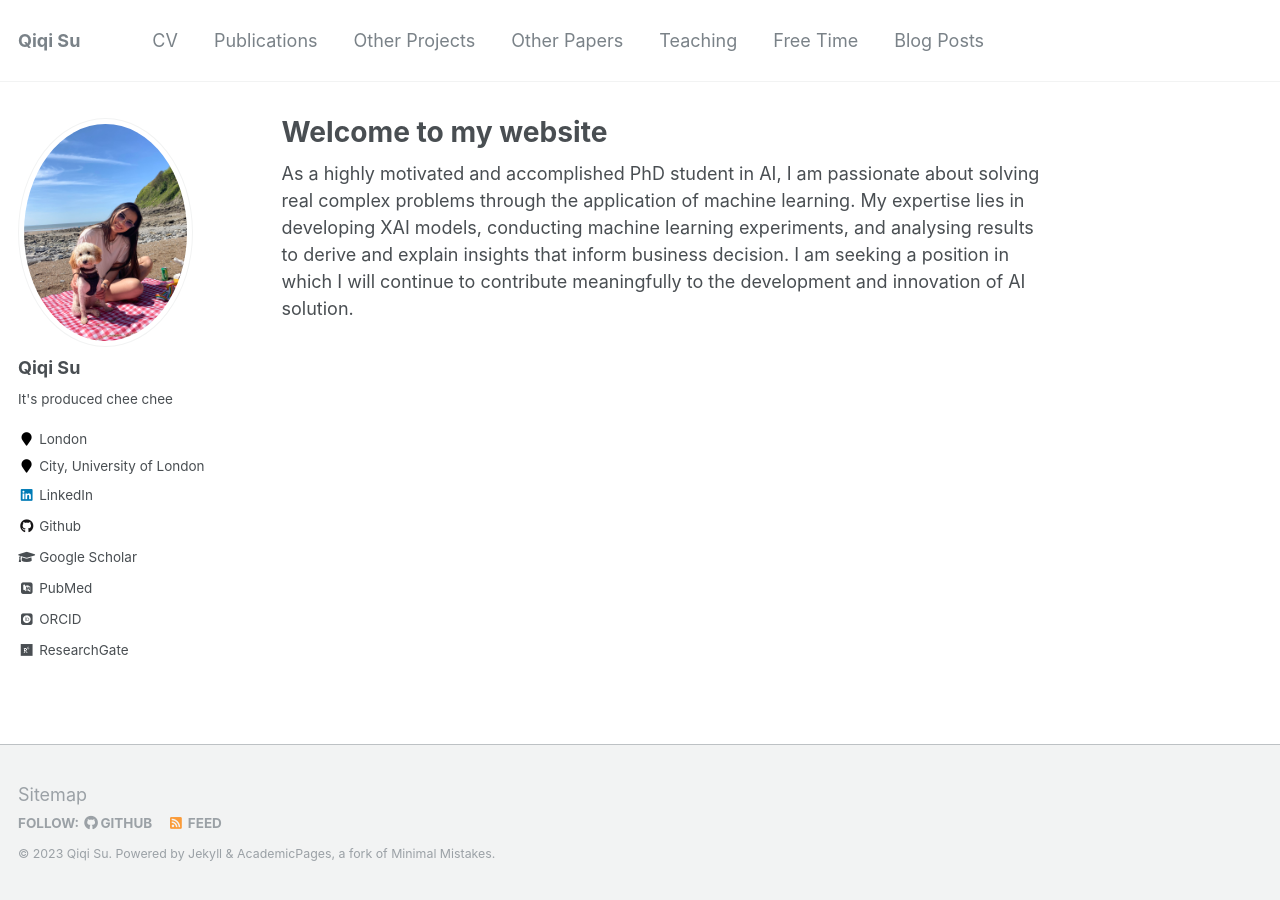
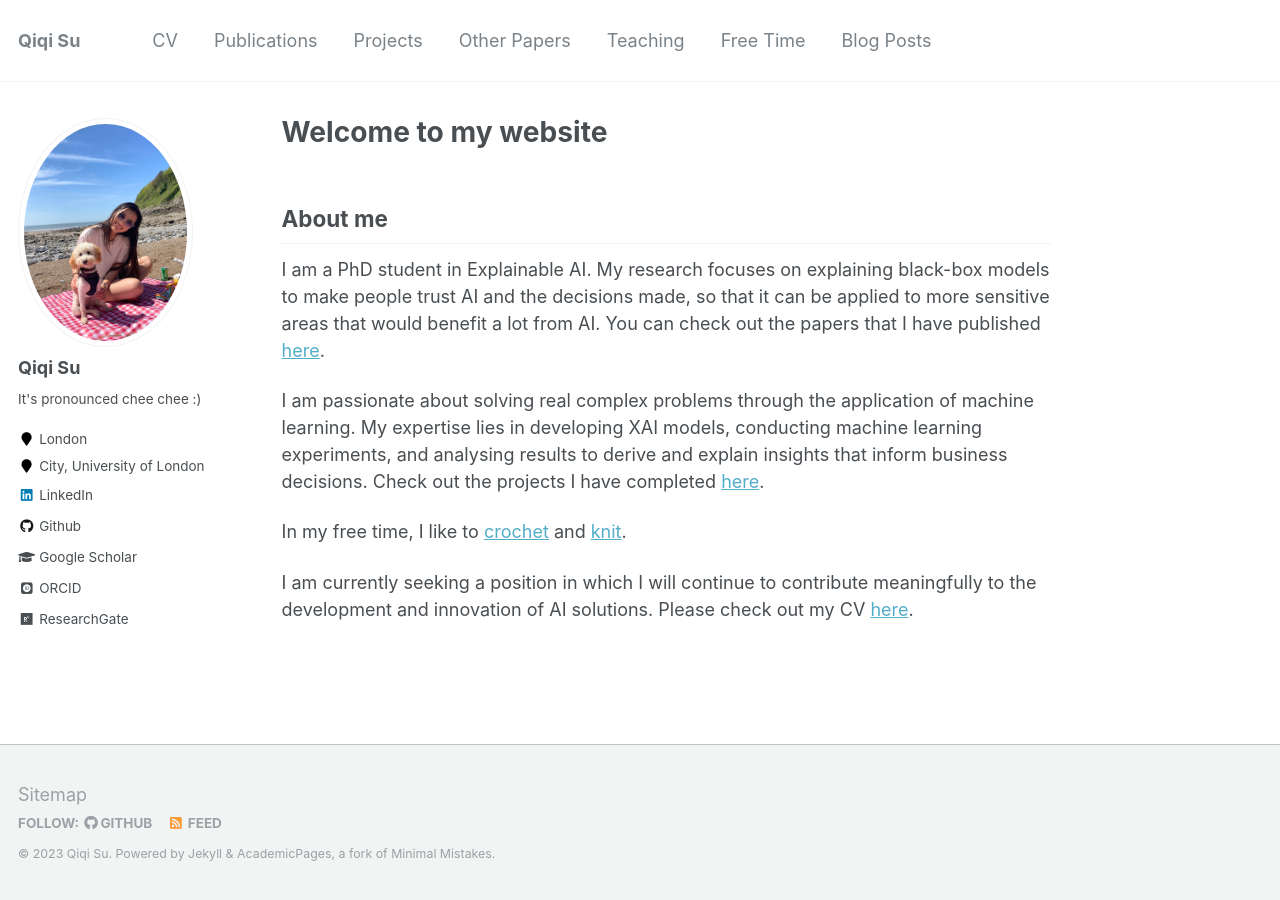
Before and after one commit to qisuqi/qiqisu.github.io, a Jekyll site: the page built from docs/_pages/about.md, in a window 1280 px wide. Built offline with Jekyll 4.4.1, drawn with Linux system fonts in a browser that asks for light colours; some web fonts are replaced.

Commit message:
Adding contents

```diff
--- a/docs/_config.yml
+++ b/docs/_config.yml
@@ -82,10 +82,10 @@ analytics:
 author:
   name             : "Qiqi Su"
   avatar           : "profile.png"
-  bio              : "It's produced chee chee"
+  bio              : "It's pronounced chee chee :)"
   location         : "London"
   employer         : "City, University of London"
-  pubmed           : "https://pubmed.ncbi.nlm.nih.gov/36090867/"
+  pubmed           :
   googlescholar    : "https://scholar.google.com/citations?user=c4bwl4MAAAAJ&hl=en"
   email            :
   researchgate     : "https://www.researchgate.net/profile/Qiqi-Su-2"
@@ -193,6 +193,9 @@ collections:
   projects-ml:
     output: true
     permalink: /:collection/:path/
+  projects-pubs:
+    output: true
+    permalink: /:collection/:path/
   papers:
     output: true
     permalink: /:collection/:path/
@@ -270,6 +273,15 @@ defaults:
   - scope:
       path: ""
       type: projects-ml
+    values:
+      layout: single
+      author_profile: true
+      share: true
+      comment: true
+  # _projects-pubs
+  - scope:
+      path: ""
+      type: projects-pubs
     values:
       layout: single
       author_profile: true
--- a/docs/_data/navigation.yml
+++ b/docs/_data/navigation.yml
@@ -6,7 +6,7 @@ main:
   - title: "Publications"
     url: /publications/
 
-  - title: "Other Projects"
+  - title: "Projects"
     url: /projects/
 
   - title: "Other Papers"
--- a/docs/_pages/about.md
+++ b/docs/_pages/about.md
@@ -8,7 +8,17 @@ redirect_from:
   - /about.html
 ---
 
-As a highly motivated and accomplished PhD student in AI, I am passionate about solving real complex problems through
-the application of machine learning. My expertise lies in developing XAI models, conducting machine learning experiments,
-and analysing results to derive and explain insights that inform business decision. I am seeking a position in which I
-will continue to contribute meaningfully to the development and innovation of AI solution.
+## About me
+
+I am a PhD student in Explainable AI. My research focuses on explaining black-box models to make people trust AI and the
+decisions made, so that it can be applied to more sensitive areas that would benefit a lot from AI. You can check out
+the papers that I have published [here]({% link _pages/publications.md %}).
+
+I am passionate about solving real complex problems through the application of machine learning. My expertise lies in
+developing XAI models, conducting machine learning experiments, and analysing results to derive and explain insights that
+inform business decisions. Check out the projects I have completed [here]({% link _pages/projects.md %}).
+
+In my free time, I like to [crochet]({% link _free-time/crochet.md %}) and [knit]({% link _free-time/knitting.md %}).
+
+I am currently seeking a position in which I will continue to contribute meaningfully to the development and innovation
+of AI solutions. Please check out my CV [here]({% link _pages/cv.md %}).
```
Also changed, not shown: docs/_pages/projects.md (+13 -9 lines), docs/_projects-pubs/attned.md (added, +209 -0 lines), docs/_projects-ml/breast-cancer.md (renamed from docs/_projects-ds/breast-cancer.md), docs/_projects-ml/face-recognition.md (renamed from docs/_projects-ds/face-recognition.md), docs/_projects-ml/sarcasm-detection.md (renamed from docs/_projects-ds/sarcasm-detection.md), docs/images/attned_shap.png (added).
